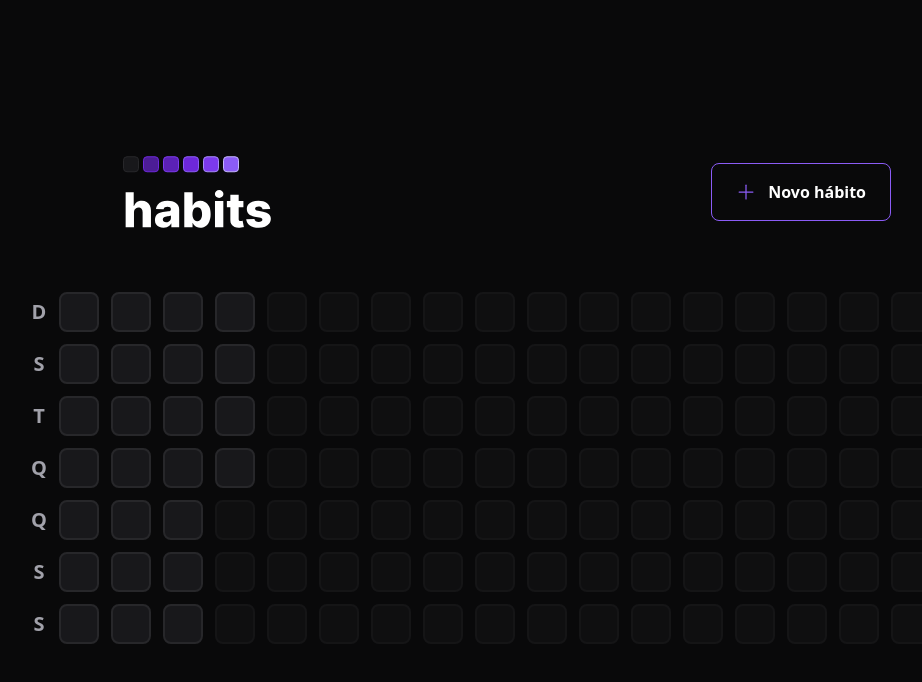
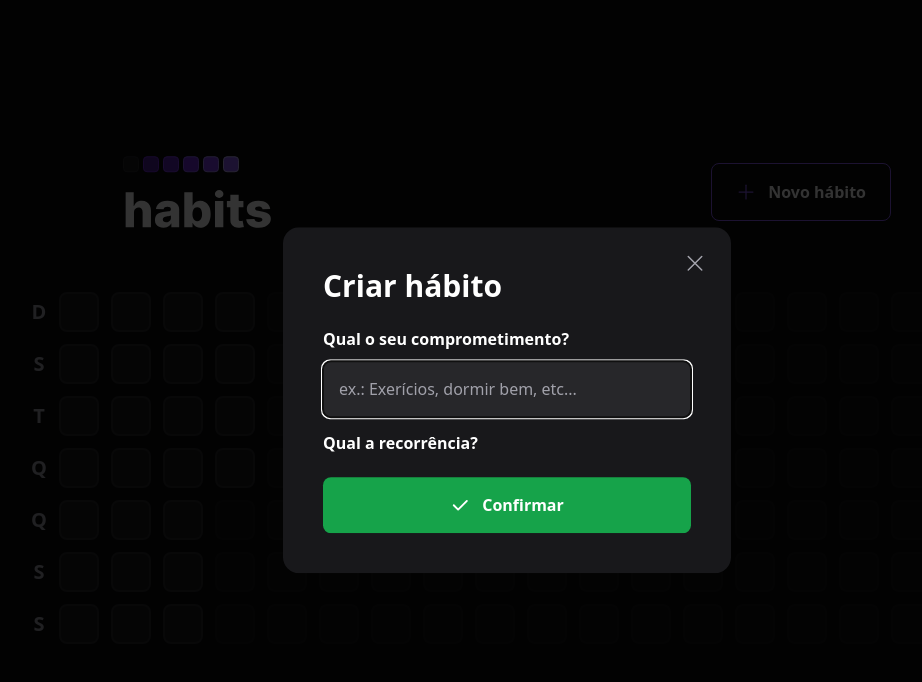
Before and after one commit to weslleyrods/20231_nlw11_ignite_habits_app_frontend, a React (Vite) app: page / in a window 1280 px wide. Both pictures are taken after a click on the button "Novo hábito". Shown: the top 682 px of the page, without its empty margins (133-1055 px from the left). Built offline with nearby package versions, Linux system fonts and the light colour scheme.

Commit message:
implementa modal de criacao de habito

```diff
--- a/package.json
+++ b/package.json
@@ -9,6 +9,7 @@
     "preview": "vite preview"
   },
   "dependencies": {
+    "@radix-ui/react-dialog": "^1.0.2",
     "dayjs": "^1.11.7",
     "phosphor-react": "^1.4.1",
     "react": "^18.2.0",
--- a/src/components/Header.tsx
+++ b/src/components/Header.tsx
@@ -1,18 +1,39 @@
 
-import {Plus} from 'phosphor-react'
+import {Plus, X} from 'phosphor-react'
 import logoImage from '../assets/logo.svg'
+import { useState } from 'react'
+import * as Dialog from '@radix-ui/react-dialog';
+import NewHabitForm from './NewHabitForm';
 
 const Header = () =>{
+
   return(
     <div className='w-full max-w-3xl mx-auto flex items-center justify-between'>
     <img src={logoImage} alt="Habits logo" />
-    <button
-        type='button'
-        className='border border-violet-500 font-semibold rounded-lg px-6 py-4 flex items-center gap-3 hover:border-violet-300'
-      >
-        <Plus size={20} className='text-violet-500'/>
-      Novo hábito
-    </button>
+
+    <Dialog.Root>
+      <Dialog.Trigger
+          type='button'
+          className='border border-violet-500 font-semibold rounded-lg px-6 py-4 flex items-center gap-3 hover:border-violet-300'
+        >
+          <Plus size={20} className='text-violet-500'/>
+        Novo hábito
+      </Dialog.Trigger>
+
+      <Dialog.Portal>
+        <Dialog.Overlay className='w-screen h-screen bg-black/80 fixed inset-0'/>
+
+        <Dialog.Content className='absolute p-10 bg-zinc-900 rounded-2xl w-full max-w-md top-1/2 left-1/2 -translate-x-1/2 -translate-y-1/2'>
+          <Dialog.Close className='absolute right-6 top-6 text-zinc-400 hover:text-zinc-200'>
+            <X size={24} aria-label="Fechar"/>
+          </Dialog.Close>
+          <Dialog.Title className='text-3xl leading-tight font-extrabold'>
+            Criar hábito
+          </Dialog.Title>
+          <NewHabitForm/>
+        </Dialog.Content>
+      </Dialog.Portal>
+    </Dialog.Root>
   </div>
   )
 }
--- /dev/null
+++ b/src/components/NewHabitForm.tsx
@@ -0,0 +1,28 @@
+import { Check } from 'phosphor-react'
+import React from 'react'
+
+function NewHabitForm() {
+  return (
+    <form className="w-full flex flex-col mt-6">
+      <label htmlFor="title" className="font-semibold leading-tight">
+        Qual o seu comprometimento?
+      </label>
+      <input
+        type="text"
+        id="title"
+        placeholder="ex.: Exerícios, dormir bem, etc..."
+        className="p-4 rounded-lg mt-3 bg-zinc-800 text-white placeholder:text-zinc-400"
+        autoFocus
+      />
+      <label htmlFor=""  className="font-semibold leading-tight mt-4">
+        Qual a recorrência?
+      </label>
+      <button type="submit" className="mt-6 rounded-lg p-4 gap-3 flex items-center justify-center font-semibold bg-green-600 hover:bg-green-500">
+        <Check size={20} weight="bold"/>
+        Confirmar
+      </button>
+    </form>
+  )
+}
+
+export default NewHabitForm
```
Also changed, not shown: 1 other file (tests, documents, lock files or other folders).
